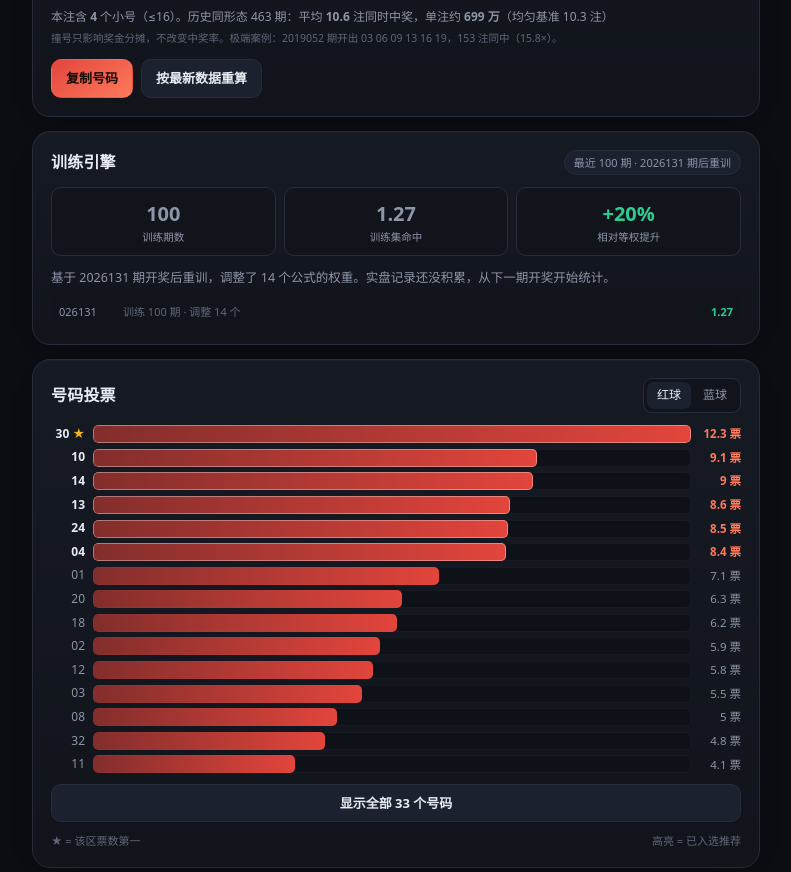
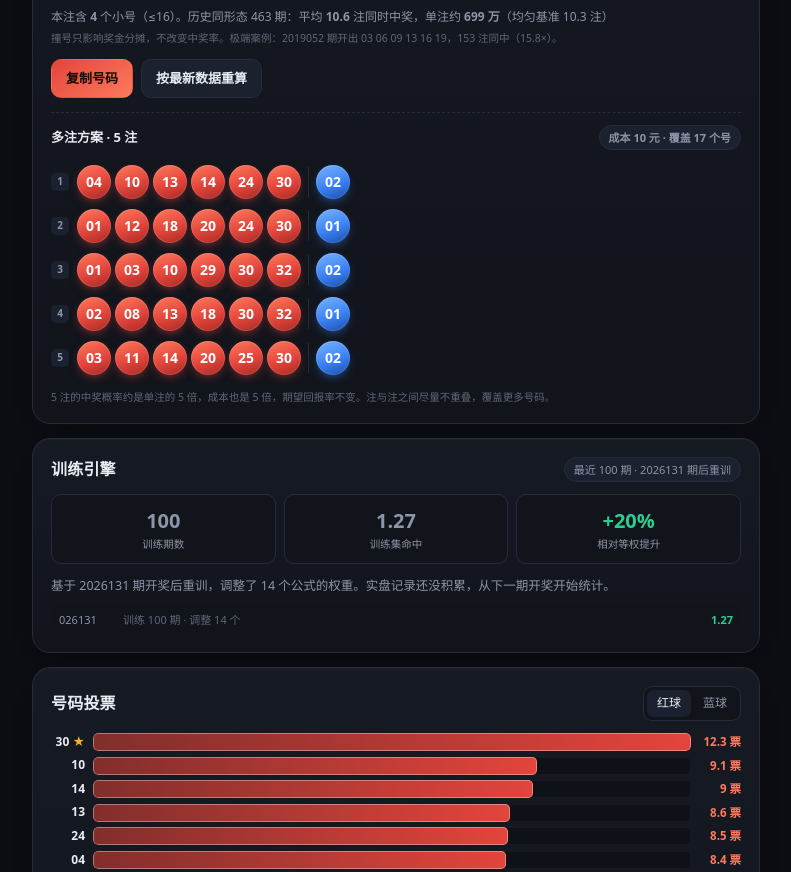
Before and after one commit to xiaomayi1899/lucky-oracle, a plain HTML site: page index.html in a window 1280 px wide. Shown: the part 612-1484 px from the top of the page, without its empty margins (244-1035 px from the left). Drawn offline with Linux system fonts and the light colour scheme.

Commit message:
feat: 多学科公式投票选号 + 权重优化
- 双色球 86 / 大乐透 87 个独立公式，六大学科
- 逐号加权投票，票数最高者组成最终一注
- 100 期回测 + 双折权重搜索 + 独立验证集
- GitHub Actions 每 10 分钟更新开奖数据

```diff
--- a/assets/app.js
+++ b/assets/app.js
@@ -21,6 +21,7 @@
     trendTarget: "main",
     showAllVotes: false,
     modelData: null,
+    multi: null,
     track: null,
     fetching: false,
     updated: "",
@@ -93,6 +94,8 @@
       var mw = state.modelData && state.modelData.games && state.modelData.games[state.game]
         ? state.modelData.games[state.game].weights : null;
       state.rec = S.recommend(state.ctx, { weights: mw });
+      state.multi = null;
+      try { state.multi = S.recommendMulti(state.ctx, 5, { weights: mw }); } catch (e) { /* ignore */ }
       state.backtest = null;
     } catch (e) {
       state.ctx = null; state.rec = null;
@@ -324,6 +327,25 @@
       '<button class="btn primary" id="copyBtn">复制号码</button>' +
       '<button class="btn" id="recalcBtn">按最新数据重算</button>' +
       "</div>";
+
+    var mt = state.multi;
+    if (mt && mt.picks && mt.picks.length > 1) {
+      html += '<div class="multi">' +
+        '<div class="multi-head"><span>多注方案 · ' + mt.picks.length + " 注</span>" +
+          '<span class="badge">成本 ' + mt.unitCost + " 元 · 覆盖 " + mt.coverCount + " 个号</span></div>" +
+        mt.picks.map(function (p) {
+          return '<div class="multi-row"><span class="idx">' + p.index + "</span>" +
+            '<span class="mballs">' +
+            p.nums.map(function (n) { return '<span class="ball small">' + two(n) + "</span>"; }).join("") +
+            (p.special && p.special.length ? '<span class="ball-split"></span>' +
+              p.special.map(function (n) { return '<span class="ball small special">' + two(n) + "</span>"; }).join("") : "") +
+            "</span></div>";
+        }).join("") +
+        '<div class="multi-note">' + mt.picks.length + " 注的中奖概率约是单注的 " +
+          mt.picks.length + " 倍，成本也是 " + mt.picks.length +
+          " 倍，期望回报率不变。注与注之间尽量不重叠，覆盖更多号码。</div>" +
+        "</div>";
+    }
 
     box.innerHTML = html;
     meta.textContent = rec.totalModels + " 个公式 · " + fmtVote(rec.totalVotes) + " 票";
--- a/assets/schools.js
+++ b/assets/schools.js
@@ -418,6 +418,85 @@
     };
   }
 
+  /* ==================== 多注方案 ==================== */
+
+  /*
+   * 生成 count 注互不重叠的组合。
+   * 第 1 注是训练后的最优组合；后续每注要求与已有注重叠 ≤ maxOverlap 个号码，
+   * 从而覆盖更多不同的号码。买得越多，中奖概率越高（成本也等比增加）。
+   */
+  function recommendMulti(ctx, count, opts, maxOverlap) {
+    var weights = opts && opts.weights ? opts.weights : null;
+    var mainEval = evaluate(ctx, "main", weights);
+    var specEval = ctx.game.specialCount > 0 ? evaluate(ctx, "special", weights) : null;
+    var cfg = tuningOf(ctx.gameId);
+    var k = ctx.game.mainCount;
+    var limit = Math.min(count, 10);
+
+    var sorted = mainEval.sorted;
+    var poolSize = Math.min(sorted.length, 20);
+    var candNums = sorted.slice(0, poolSize).map(function (x) { return x.n; });
+    var voteMap = {}, scoreMap = {};
+    for (var i = 0; i < sorted.length; i++) {
+      voteMap[sorted[i].n] = sorted[i].votes;
+      scoreMap[sorted[i].n] = sorted[i].score;
+    }
+    var sumMid = mainEval.area.sumSeries.length ? C.median(mainEval.area.sumSeries) : 0;
+    var shapeW = cfg.shapeWeight;
+
+    var all = [];
+    C.eachCombination(candNums, k, function (comb) {
+      var votes = 0, score = 0, j;
+      for (j = 0; j < k; j++) { votes += voteMap[comb[j]] || 0; score += scoreMap[comb[j]] || 0; }
+      var shape = shapeScore(mainEval.area, comb, sumMid);
+      all.push({
+        nums: comb.slice().sort(function (a, b) { return a - b; }),
+        votes: votes, score: score,
+        shape: shape,
+        adjusted: votes * ((1 - shapeW) + shapeW * shape),
+      });
+    });
+    all.sort(function (a, b) { return b.adjusted - a.adjusted || b.votes - a.votes; });
+
+    var overlapCap = maxOverlap === undefined ? Math.max(1, k - 4) : maxOverlap;
+    var picks = [];
+    for (var t = 0; t < all.length && picks.length < limit; t++) {
+      var cand = all[t];
+      var ok = true;
+      for (var p = 0; p < picks.length; p++) {
+        var ov = 0;
+        for (var q = 0; q < cand.nums.length; q++) if (picks[p].nums.indexOf(cand.nums[q]) >= 0) ov++;
+        if (ov > overlapCap) { ok = false; break; }
+      }
+      if (ok) picks.push(cand);
+    }
+
+    var specPick = specEval ? specEval.sorted.slice(0, ctx.game.specialCount).map(function (x) { return x.n; }) : [];
+    var specialAlt = [];
+    if (specEval) {
+      for (var m = 0; m < specEval.sorted.length && specialAlt.length < ctx.game.specialCount; m++) {
+        if (specPick.indexOf(specEval.sorted[m].n) < 0) specialAlt.push(specEval.sorted[m].n);
+      }
+    }
+
+    var covered = {};
+    picks.forEach(function (p) { p.nums.forEach(function (v) { covered[v] = 1; }); });
+
+    return {
+      picks: picks.map(function (p, idx) {
+        return {
+          index: idx + 1,
+          nums: p.nums,
+          votes: p.votes,
+          special: idx % 2 === 0 ? specPick : specialAlt,
+        };
+      }),
+      coverCount: Object.keys(covered).length,
+      unitCost: 2 * count,
+      special: specPick,
+    };
+  }
+
   /* ==================== 权重优化 ==================== */
 
   /* 只算主区每个公式的 topK，不做计票，供训练集使用 */
@@ -689,6 +768,7 @@
     modelsOf: modelsOf,
     evaluate: evaluate,
     recommend: recommend,
+    recommendMulti: recommendMulti,
     pickSets: pickSets,
     backtest: backtest,
     makeFrame: makeFrame,
--- a/assets/style.css
+++ b/assets/style.css
@@ -353,3 +353,11 @@ body[data-game="dlt"] .wtag { background: rgba(226, 129, 42, .14); border-color:
 .shapeline { margin-top: 10px; font-size: 12px; color: var(--muted); line-height: 1.7; }
 .shapeline b { color: var(--text); }
 .shapeline small { display: block; font-size: 10.5px; color: var(--dim); margin-top: 2px; }
+
+/* 多注方案 */
+.multi { margin-top: 14px; padding-top: 12px; border-top: 1px dashed var(--line); }
+.multi-head { display: flex; align-items: center; justify-content: space-between; gap: 8px; margin-bottom: 10px; font-size: 13px; font-weight: 650; }
+.multi-row { display: flex; align-items: center; gap: 8px; padding: 5px 0; }
+.multi-row .idx { width: 18px; height: 18px; display: grid; place-items: center; border-radius: 5px; background: var(--card2); color: var(--muted); font-size: 10px; font-weight: 700; flex: 0 0 auto; }
+.multi-row .mballs { display: flex; align-items: center; gap: 4px; flex-wrap: wrap; }
+.multi-note { margin-top: 9px; font-size: 10.5px; color: var(--dim); line-height: 1.6; }
--- a/data/model.json
+++ b/data/model.json
@@ -1,6 +1,6 @@
 {
  "version": 2,
- "updated": "2026-11-16T08:02:55.175Z",
+ "updated": "2026-11-16T07:58:51.582Z",
  "perGame": true,
  "games": {
   "ssq": {
@@ -24,7 +24,7 @@
    "baseHit": 1.06,
    "trainHit": 1.27,
    "changed": 14,
-   "trainedAt": "2026-11-16T08:02:55.515Z",
+   "trainedAt": "2026-11-16T07:58:52.211Z",
    "basedOnIssue": "2026131",
    "window": 100,
    "history": [
@@ -57,7 +57,7 @@
    "baseHit": 0.61,
    "trainHit": 0.82,
    "changed": 11,
-   "trainedAt": "2026-11-16T08:02:56.078Z",
+   "trainedAt": "2026-11-16T07:58:53.445Z",
    "basedOnIssue": "26130",
    "window": 100,
    "history": [
--- a/data/track.json
+++ b/data/track.json
@@ -1,6 +1,6 @@
 {
  "version": 1,
- "updated": "2026-11-16T08:02:56.204Z",
+ "updated": "2026-11-16T07:52:59.049Z",
  "games": {
   "ssq": {
    "records": [
@@ -1354,10 +1354,10 @@
     "trainedOn": "2026131",
     "forIssue": "2026132",
     "basedOnIssue": "2026131",
-    "generatedAt": "2026-11-16T08:02:56.178Z"
+    "generatedAt": "2026-11-16T07:52:58.998Z"
    },
    "lastHash": "fd26e69e91e87363",
-   "updated": "2026-11-16T08:02:56.178Z"
+   "updated": "2026-11-16T07:52:58.999Z"
   },
   "dlt": {
    "records": [
@@ -2711,10 +2711,10 @@
     "trainedOn": "26130",
     "forIssue": "26131",
     "basedOnIssue": "26130",
-    "generatedAt": "2026-11-16T08:02:56.204Z"
+    "generatedAt": "2026-11-16T07:52:59.048Z"
    },
    "lastHash": "5e70be57b9c9f662",
-   "updated": "2026-11-16T08:02:56.204Z"
+   "updated": "2026-11-16T07:52:59.049Z"
   }
  }
 }
--- a/index.html
+++ b/index.html
@@ -86,6 +86,7 @@
       <li><b>自动修正。</b>GitHub Actions 每 10 分钟检查一次开奖；只要出现新一期，就用新的最近 100 期重新训练，页面下次打开就是新权重。</li>
       <li><b>两个彩种完全分开。</b>公式、训练参数、形态权重、聚类表、战绩记录全部各一套：双色球用红球 1–33 / 蓝球 1–16，大乐透用前区 1–35 / 后区 1–12。训练时各用各自最近 100 期，互不影响。</li>
       <li><b>票数最高者入选。</b>按训练出的权重计票，主号区取票数最高的 6 个或 5 个，特殊号区取最高的 1 个或 2 个。</li>
+      <li><b>想提高中奖率只能靠多注。</b>页面自动生成 5 注互不重叠的号码，覆盖约 17 个不同号码。中奖概率约是单注的 5 倍，成本也是 5 倍，期望回报率不变（仍约 51%）。这是唯一能真实提高中奖概率的方式。</li>
       <li><b>训练成绩不等于未来成绩。</b>下面同时显示「训练集命中」和「实盘命中」。训练集是模型见过的数据，必然好看；实盘是它没见过的，那才是真实水平。</li>
     </ol>
     <p class="warn">
--- a/sw.js
+++ b/sw.js
@@ -1,5 +1,5 @@
 /* 数理投票 Service Worker：应用壳离线可用，开奖数据网络优先 */
-const VERSION = "2026.11.16.4";
+const VERSION = "2026.11.16.5";
 const SHELL_CACHE = `shell-${VERSION}`;
 const DATA_CACHE = `data-${VERSION}`;
 
```
Also changed, not shown: data/lottery.json.
